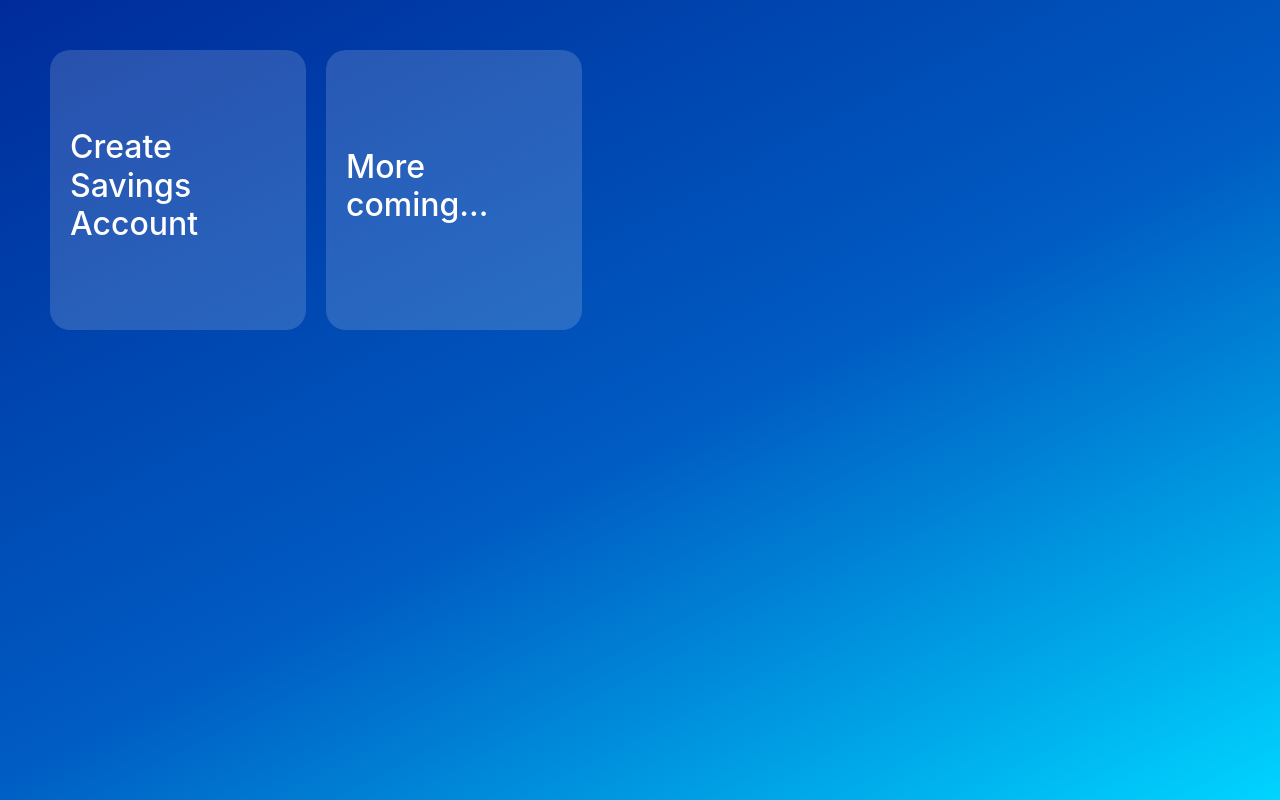
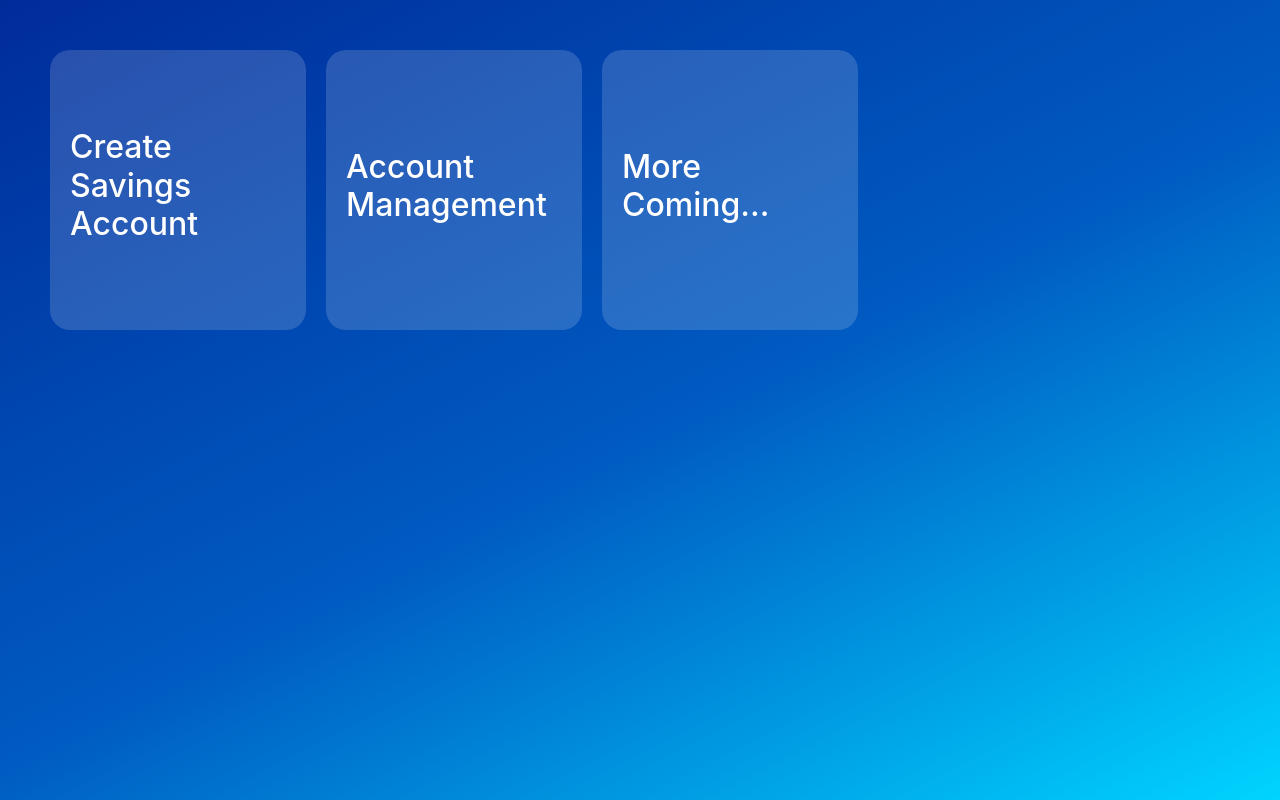
Before and after one commit to shushant-ghosh/mnkre_banking_system, a React (Create React App) app: page /dashboard in a window 1280 px wide. Built offline with nearby package versions, Linux system fonts and the light colour scheme.

Commit message:
Minor changes for Account Management

```diff
--- a/src/App.js
+++ b/src/App.js
@@ -4,6 +4,7 @@ import Login from "./Components/Login/Login";
 import Signup from "./Components/SignUp/Signup";
 import Dashboard from "./Components/Dashboard/Dashboard";
 import Savings from "./Components/Dashboard/Savings";
+import AccountManagement from "./Components/Dashboard/AccountManagement";
 
 function App() {
   return (
@@ -12,6 +13,7 @@ function App() {
         <Route path="/" element={<Login />} />
         <Route path="/dashboard" element={<Dashboard />} />
         <Route path="/create-savings-account" element={<Savings />} />
+        <Route path="/account-management" element={<AccountManagement />} />
       </Routes>
     </BrowserRouter>
   );
--- /dev/null
+++ b/src/Components/Dashboard/AccountManagement.jsx
@@ -0,0 +1,11 @@
+import React from 'react'
+
+function AccountManagement() {
+  return (
+    <div id='account-management'>
+      AccountManagement
+    </div>
+  )
+}
+
+export default AccountManagement
--- a/src/Components/Dashboard/Dashboard.jsx
+++ b/src/Components/Dashboard/Dashboard.jsx
@@ -1,19 +1,33 @@
 import React from 'react'
 import { useNavigate } from 'react-router-dom'
+
+
 
 function Dashboard() {
   const navigate = useNavigate()
 
-  const redirect2savings = () => {
-    navigate('/create-savings-account')
+  const redirect2 = (type) => {
+    switch (type) {
+      case "savings":
+        navigate('/create-savings-account')
+        break;
+      case "account-management":
+        navigate('/account-management')
+        break;
+      default:
+        break;
+    }
   }
   return (
     <div id="dashboard">
-      <div className="card" onClick={redirect2savings}>
+      <div className="card" onClick={() => redirect2("savings")}>
         <h2>Create Savings Account</h2>
       </div>
+      <div className="card" onClick={() => redirect2("account-management")}>
+        <h2>Account Management</h2>
+      </div>
       <div className="card">
-        <h2>More coming...</h2>
+        <h2>More Coming...</h2>
       </div>
     </div>
   )
--- a/src/Components/Dashboard/Savings.jsx
+++ b/src/Components/Dashboard/Savings.jsx
@@ -1,24 +1,36 @@
 import { message } from "antd";
 import React, { useState } from "react";
-import { useNavigate } from "react-router-dom";
+import { json, useNavigate } from "react-router-dom";
+import db from "../../db.json";
 
 function Savings() {
-    const navigate = useNavigate()
-    const [userDetails, setUserDetails] = useState({amount:10000, currency:"USD"});
+  const navigate = useNavigate();
+  const [userDetails, setUserDetails] = useState({
+    amount: 10000,
+    currency: "USD",
+    accountStatus: "active",
+  });
 
   const handleFormData = (e) => {
-        const {name, value} = e.target;
-        setUserDetails({...userDetails, [name]: value});
-    }
+    const { name, value } = e.target;
+    setUserDetails({ ...userDetails, [name]: value });
+  };
 
   const submitForm = (e) => {
     e.preventDefault();
-        // Send form data to server
-        console.log(userDetails);
-        message.success("Successfully created new Savings account")
+    try {
+      let rawData = JSON.stringify(db, null, 2);
+      rawData = JSON.parse(rawData);
+console.log({rawData})
+
+
+      message.success("Successfully created new Savings account");
       navigate("/dashboard");
-
+    } catch (error) {
+      console.error(error);
+      message.error("Failed to create new Savings account");
     }
+  };
   // FirstName, LastName, Date of Birth, and Address
   return (
     <div id="savings">
@@ -38,7 +50,7 @@ function Savings() {
                 class="form-control"
                 placeholder="Enter your first name"
                 onChange={(e) => {
-                  handleFormData(e)
+                  handleFormData(e);
                 }}
               />
             </div>
@@ -52,7 +64,7 @@ function Savings() {
                 class="form-control"
                 placeholder="Enter your last name"
                 onChange={(e) => {
-                  handleFormData(e)
+                  handleFormData(e);
                 }}
               />
             </div>
@@ -66,7 +78,7 @@ function Savings() {
                 class="form-control"
                 placeholder="Enter your DOB"
                 onChange={(e) => {
-                  handleFormData(e)
+                  handleFormData(e);
                 }}
               />
             </div>
@@ -81,7 +93,7 @@ function Savings() {
                 class="form-control"
                 placeholder="Enter your Address"
                 onChange={(e) => {
-                  handleFormData(e)
+                  handleFormData(e);
                 }}
               />
             </div>
--- a/src/components.scss
+++ b/src/components.scss
@@ -45,7 +45,8 @@
 
 #dashboard,
 #login,
-#savings {
+#savings,
+#account-management {
   background: rgb(0, 44, 154);
   background: linear-gradient(
     153deg,
```
Lines whose indentation alone changed are shown as unchanged.
